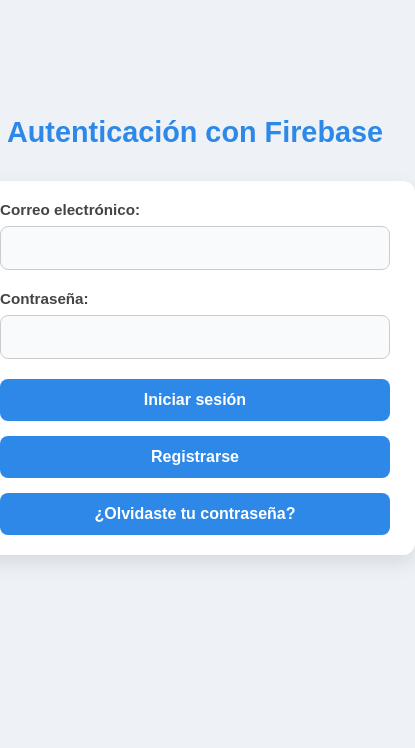
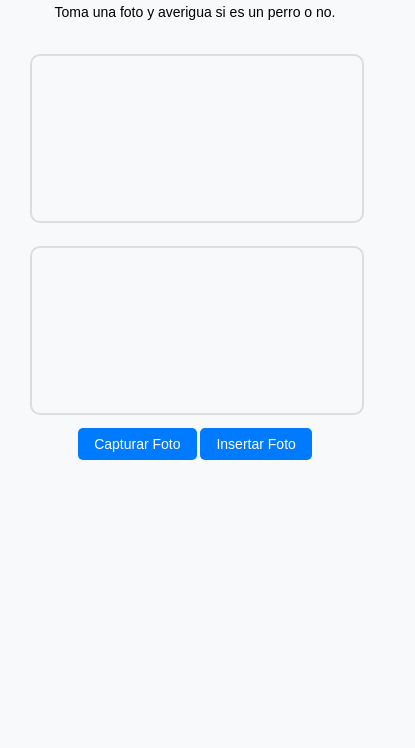
Before and after one commit to ludriaz/AgriWeb-App, a plain HTML site: page html/index.html in a window 390 px wide. Shown: the part 96-844 px from the top of the page, 415 px wide, since content can reach past the window. Drawn offline with Linux system fonts and the light colour scheme; files that its build step writes are made by us from their sources.

Commit message:
Add files via upload

```diff
--- a/css/style.css
+++ b/css/style.css
@@ -1,103 +1,51 @@
-/* style.css */
-
 body {
-    font-family: 'Arial', sans-serif;
-    background-color: #eef2f7;
-    color: #333;
+    font-family: Arial, sans-serif;
+    text-align: center;
     margin: 0;
     padding: 0;
-    display: flex;
-    flex-direction: column;
-    justify-content: center;
-    align-items: center;
-    min-height: 100vh;
-    box-sizing: border-box;
+    background-color: #f8f9fa;
+}
+.container {
+    margin: 20px;
+    padding: 10px;
+}
+video, canvas {
+    width: 100%;
+    max-width: 400px;
+    height: auto;
+    border: 2px solid #ddd;
+    border-radius: 10px;
+    margin-top: 20px;
+}
+button, #insertar {
+    padding: 10px 20px;
+    font-size: 16px;
+    margin-top: 10px;
+    cursor: pointer;
+    background-color: #007BFF;
+    color: white;
+    border: none;
+    border-radius: 5px;
+    transition: background-color 0.3s;
+}
+button:hover {
+    background-color: #0056b3;
+}
+#result {
+    margin-top: 20px;
+    font-size: 18px;
+    color: #333;
+}
+@media (max-width: 768px) {
+    body {
+        font-size: 14px;
+    }
+    button {
+        font-size: 14px;
+        padding: 8px 16px;
+    }
 }
 
-h1 {
-    text-align: center;
-    color: #2d88e8;
-    font-size: 2rem;
-    margin-bottom: 2rem; /* Ajuste del margen inferior */
-    font-weight: 700;
+#fileInput {
+    display: none;
 }
-
-form {
-    background: #ffffff;
-    border-radius: 12px;
-    padding: 25px 35px;
-    box-shadow: 0 8px 20px rgba(0, 0, 0, 0.1);
-    width: 100%;
-    max-width: 400px;
-}
-
-label {
-    display: block;
-    margin-bottom: 8px;
-    font-size: 0.95rem;
-    font-weight: 600;
-    color: #444;
-}
-
-input[type="email"],
-input[type="password"] {
-    width: 100%;
-    padding: 12px 15px;
-    margin-bottom: 20px;
-    border: 1px solid #ccc;
-    border-radius: 8px;
-    font-size: 1rem;
-    color: #333;
-    box-sizing: border-box;
-    background-color: #f9fafb;
-    transition: border-color 0.3s ease;
-}
-
-input[type="email"]:focus,
-input[type="password"]:focus {
-    border-color: #2d88e8;
-    outline: none;
-}
-
-button {
-    display: block;
-    width: 100%;
-    padding: 12px 0;
-    background-color: #2d88e8;
-    color: #fff;
-    border: none;
-    border-radius: 8px;
-    font-size: 1rem;
-    font-weight: 600;
-    cursor: pointer;
-    transition: background-color 0.3s ease, transform 0.2s ease;
-    margin-bottom: 15px; /* Espaciado entre botones */
-}
-
-button:last-child {
-    margin-bottom: 0; /* El último botón no necesita margen inferior */
-}
-
-button:hover {
-    background-color: #216bb4;
-    transform: translateY(-2px);
-}
-
-button:active {
-    transform: translateY(0);
-}
-
-/* Responsividad para pantallas pequeñas */
-@media (max-width: 480px) {
-    form {
-        padding: 20px 25px;
-    }
-
-    h1 {
-        font-size: 1.8rem;
-    }
-
-    p {
-        font-size: 0.9rem;
-    }
-}
--- a/html/index.html
+++ b/html/index.html
@@ -1,12 +1,42 @@
 <!DOCTYPE html>
-<html lang="es">
+<html lang="en">
 <head>
     <meta charset="UTF-8">
     <meta name="viewport" content="width=device-width, initial-scale=1.0">
-    <link rel="stylesheet" href="../css/style.css">
-    <script type="module" src="../js/firebase-auth.js" defer></script>
-    <title>Autenticación Firebase</title>
+    <title>¿Es un perro?</title>
+    <!-- Enlace al archivo CSS -->
+    <link rel="stylesheet" href="style.css">
+
+    <!-- Cargar TensorFlow.js y MobileNet -->
+    <script src="https://cdn.jsdelivr.net/npm/@tensorflow/tfjs"></script>
+    <script src="https://cdn.jsdelivr.net/npm/@tensorflow-models/mobilenet"></script>
+
+    <!-- Enlace al archivo JS -->
+    <script src="script.js"></script>
 </head>
 <body>
+    <div class="container">
+        <h1>¿Es un perro?</h1>
+        <p>Toma una foto y averigua si es un perro o no.</p>
+
+        <!-- Video para mostrar la cámara -->
+        <video id="camera" autoplay playsinline></video>
+
+        <!-- Canvas para mostrar la imagen capturada -->
+        <canvas id="snapshot"></canvas>
+
+        <br>
+        <!-- Botón para capturar la foto -->
+         <div id="buttonContainer">
+            <button id="capture">Capturar Foto</button>
+
+            <button id="insertButton">Insertar Foto</button>
+            <input type="file" accept="image/*" id="fileInput">
+         </div>
+
+
+        <!-- Resultado del modelo -->
+        <p id="result" style="margin-top: 20px; font-size: 18px;"></p>
+    </div>
 </body>
 </html>
```
Also changed, not shown: js/script.js (added, +116 -0 lines).
